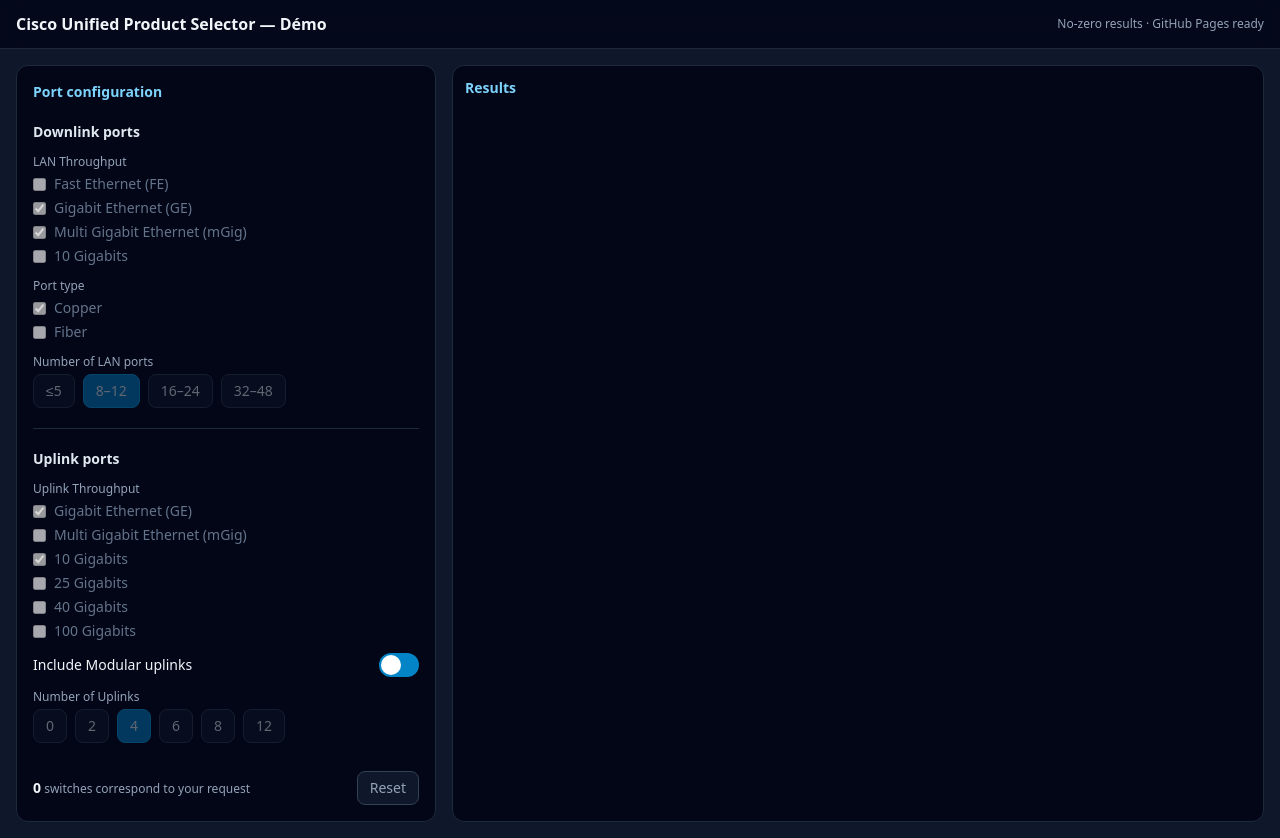
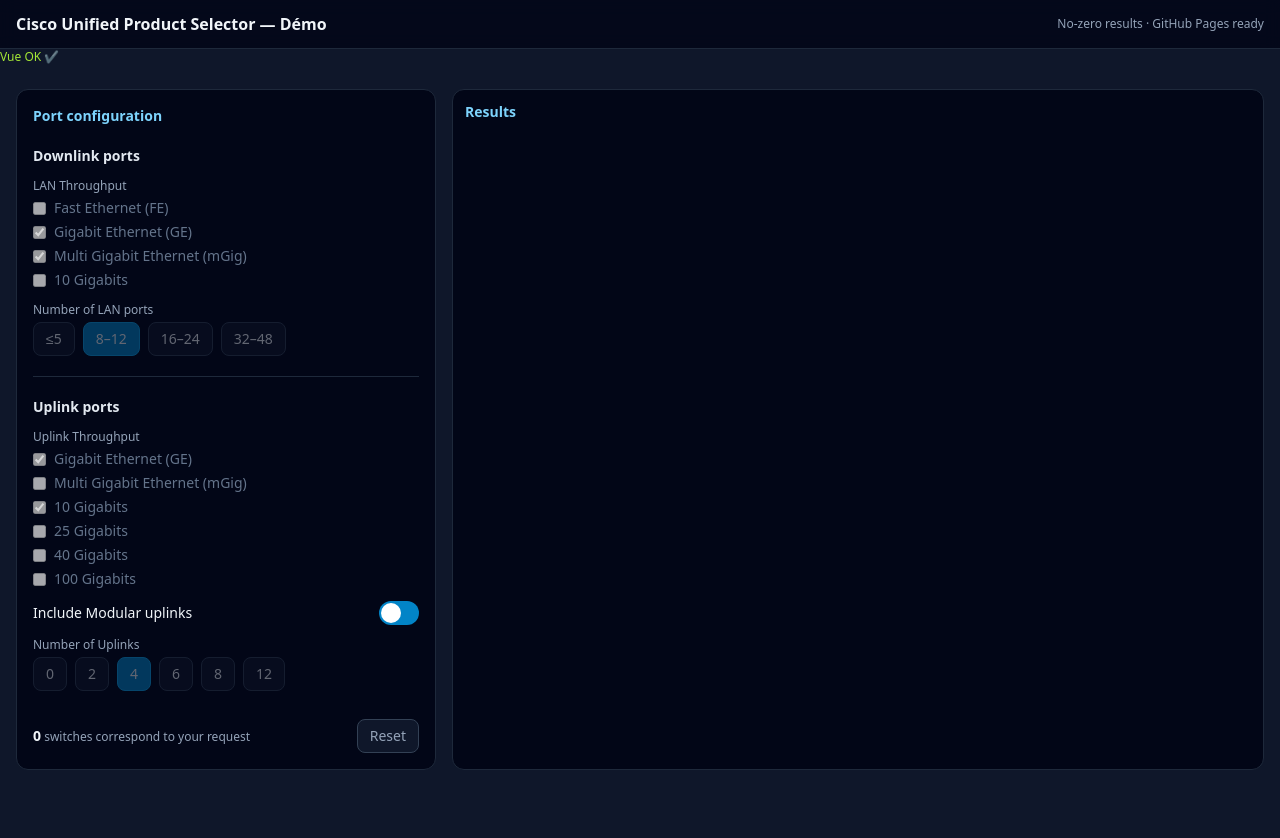
Before and after one commit to Varon2025/cisco-switch-selector, a plain HTML site: page index.html in a window 1280 px wide. After the commit the page ends 800 px from the top, so only its background shows below. Drawn offline with nearby package versions, Linux system fonts and the light colour scheme.

Commit message:
Update index.html

```diff
--- a/index.html
+++ b/index.html
@@ -15,7 +15,7 @@
       <p class="text-xs text-slate-400">No‑zero results · GitHub Pages ready</p>
     </div>
   </header>
-
+<div class="text-xs text-lime-400 mb-2">Vue OK ✔</div>
   <main id="app" class="max-w-7xl mx-auto p-4 grid lg:grid-cols-[420px,1fr] gap-4" v-cloak>
     <!-- Filtres -->
     <aside class="bg-slate-950 border border-slate-800 rounded-xl p-4 space-y-5">
@@ -39,19 +39,7 @@
           </div>
         </div>
 
-        <!-- Port type (⚠️ ligne corrigée :key) -->
-        <div>
-          <div class="text-xs text-slate-400 mb-1">Port type</div>
-          <div class="flex flex-col gap-1 text-sm">
-            <label class="inline-flex items-center gap-2" v-for="t in portTypeOptions" :key="'ptype_'+t.value">
-              <input type="checkbox" class="rounded"
-                     :checked="filters.portTypes.has(t.value)"
-                     :disabled="!availability.portTypes.has(t.value)"
-                     @change="toggleSet(filters.portTypes, t.value)" />
-              <span :class="{'text-slate-500': !availability.portTypes.has(t.value)}">{{ t.label }}</span>
-            </label>
-          </div>
-        </div>
+               <!-- Port type (⚠️ ligne corrigée :key) -->
 
         <!-- Buckets de ports -->
         <div>
```
